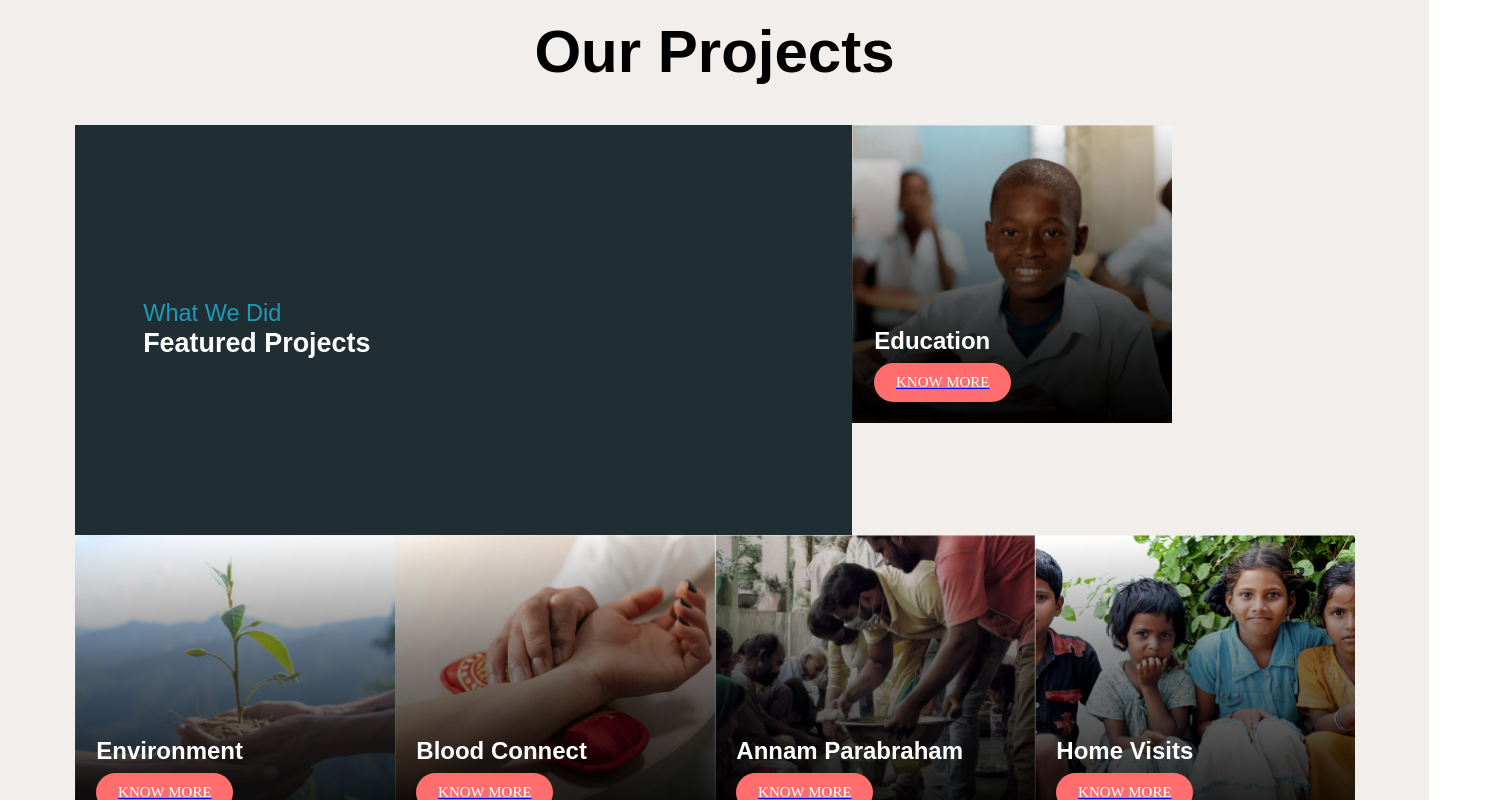
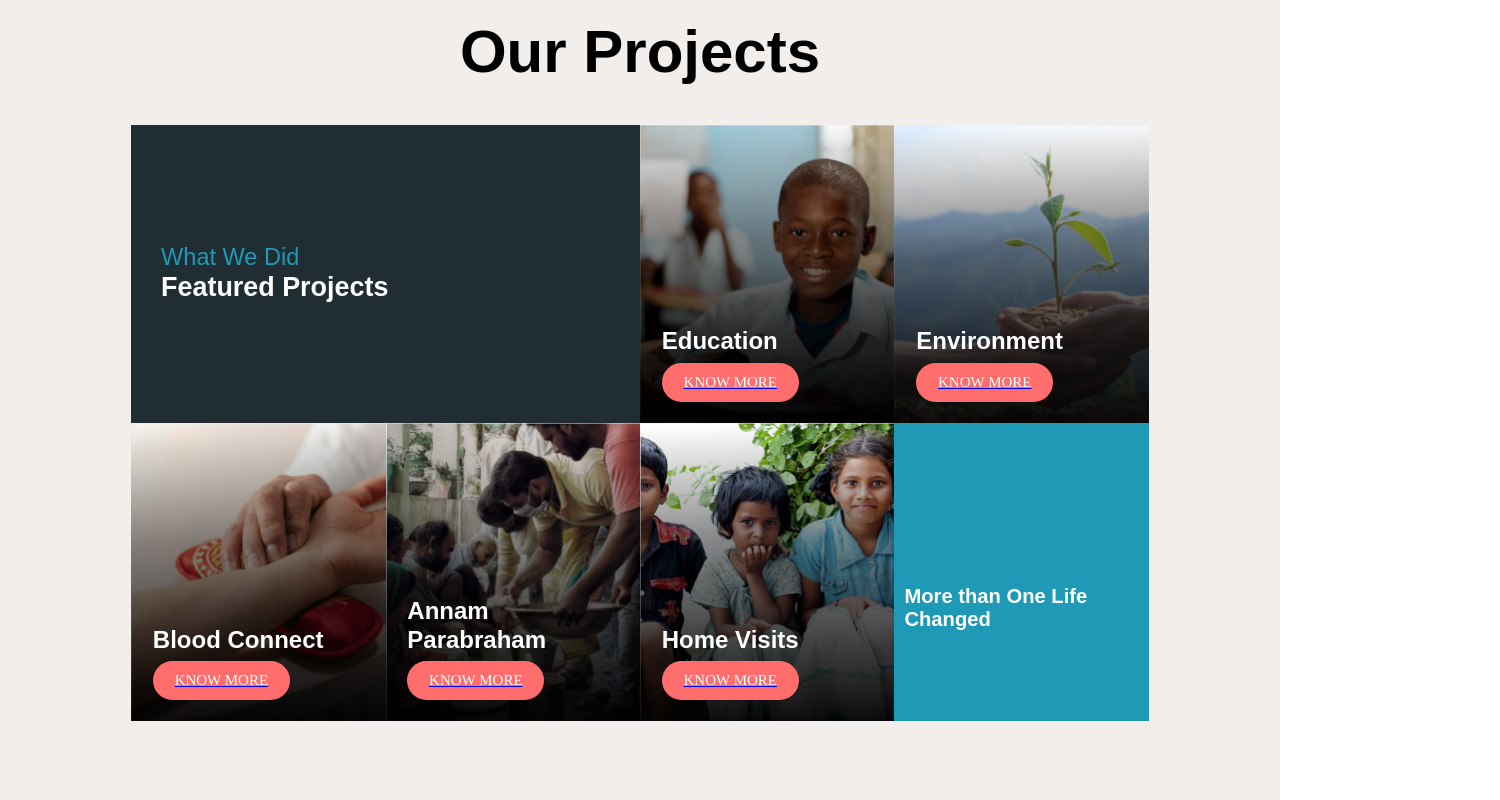
Before and after one commit to ProjectASWA/ProjectASWA, a React (Create React App) app: page / in a window 1280 px wide. Shown: the part 2040-2840 px from the top of the page, 1500 px wide, since content can reach past the window. Built offline with nearby package versions, Linux system fonts and the light colour scheme; a web font is replaced by a local one.

Commit message:
compoented delete"

```diff
--- a/src/components/Footer/index.css
+++ b/src/components/Footer/index.css
@@ -1,6 +1,6 @@
 .footer-main-container {
   display: flex;
-  width: 100%;
+  /* width: 100%; */
   padding: var(--Spacing-none, 72px) var(--Spacing-none, 110px);
   justify-content: center;
   align-items: center;
--- a/src/components/OurProjects1/index.css
+++ b/src/components/OurProjects1/index.css
@@ -1,6 +1,6 @@
 .OurProjects1-card-container {
   display: flex;
-  width: 100%;
+  /* width: 100%; */
   padding: 87.993px 74.524px;
   flex-direction: column;
   align-items: flex-start;
@@ -19,7 +19,6 @@
   margin-bottom: 30px;
   align-self: center;
   font-size: 60px;
-
   font-family: "Sathoshi", sans-serif;
 }
 
@@ -33,7 +32,7 @@
   display: flex;
   flex-direction: row;
   flex-wrap: wrap;
-  width: 100%;
+  width: 90%;
   margin: auto;
 }
 
@@ -41,7 +40,7 @@
   display: flex;
   width: 50%;
   height: 298.097px;
-  padding: 55.864px 69.325px 55.864px 68.652px;
+  /* padding: 55.864px 69.325px 55.864px 68.652px; */
   flex-direction: column;
   justify-content: center;
   align-items: flex-start;
@@ -53,7 +52,7 @@
 @media screen and (max-width: 998px) {
   .what-we-did-card {
     width: 100%;
-    height: 250px;
+    /* height: 250px; */
   }
 }
 
@@ -62,7 +61,7 @@
   height: 40%;
 } */
 .our-projects-image {
-  width: 25%; /* Each container takes up 25% of the container's width */
+  width: 25%;
   height: 298.097px;
   background-repeat: no-repeat;
   background-size: cover;
@@ -84,7 +83,6 @@
 
 .donate-card-container {
   width: 25%;
-  height: 298.097px;
   flex-shrink: 0;
   background: #1e9ab6;
   display: flex;
@@ -122,6 +120,7 @@
   flex-direction: column;
   align-items: flex-start;
   gap: 0.673px;
+  margin-left: 30px;
 }
 
 .what-we-did-heading {
@@ -131,7 +130,7 @@
   font-size: 23.557px;
   font-style: normal;
   font-weight: 400;
-  line-height: 108.3%; /* 25.512px */
+  line-height: 108.3%;
 }
 
 .what-we-did-description {
@@ -141,7 +140,7 @@
   font-size: 26.922px;
   font-style: normal;
   font-weight: 600;
-  line-height: 120%; /* 32.307px */
+  line-height: 120%;
 }
 
 .our-projects1-image-text-container {
@@ -170,7 +169,7 @@
   text-align: left;
   font-style: normal;
   font-weight: 700;
-  line-height: 120%; /* 18.371px */
+  line-height: 120%;
 }
 
 .our-projects1-image-button {
```
